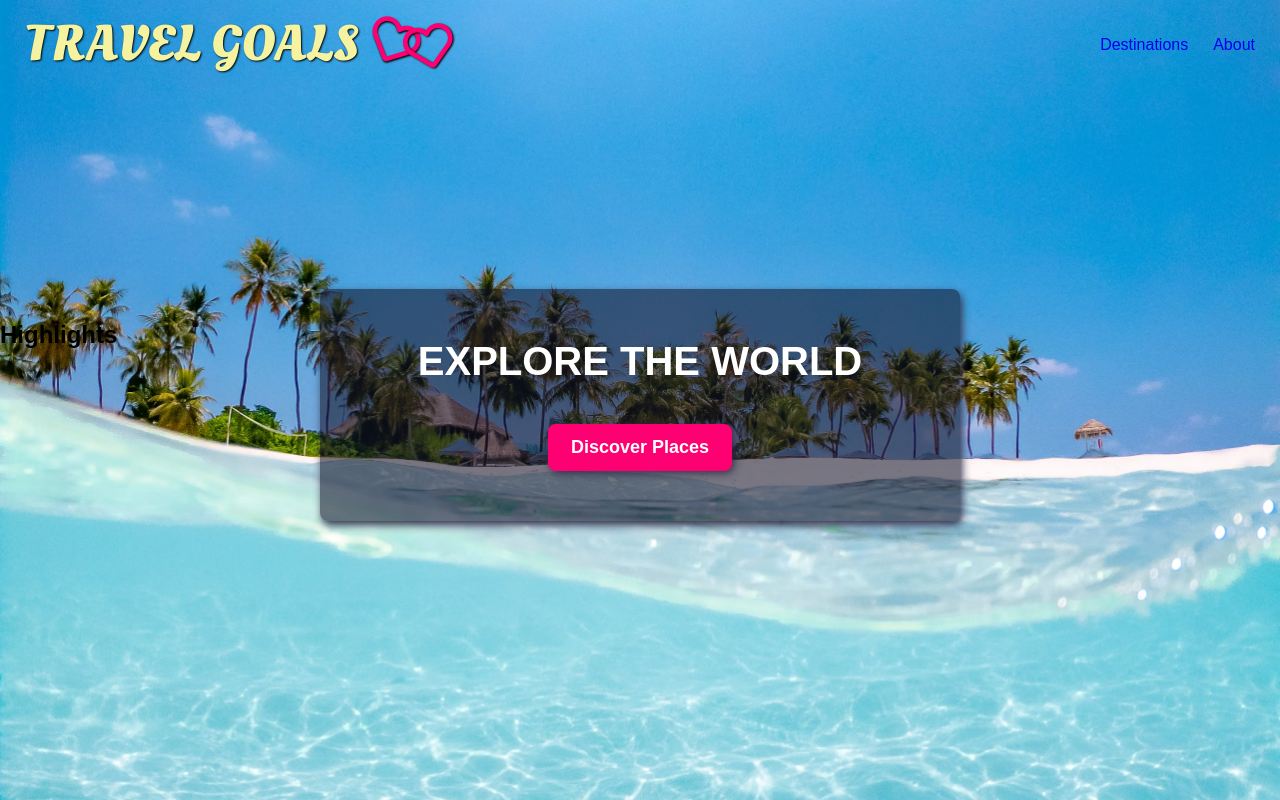
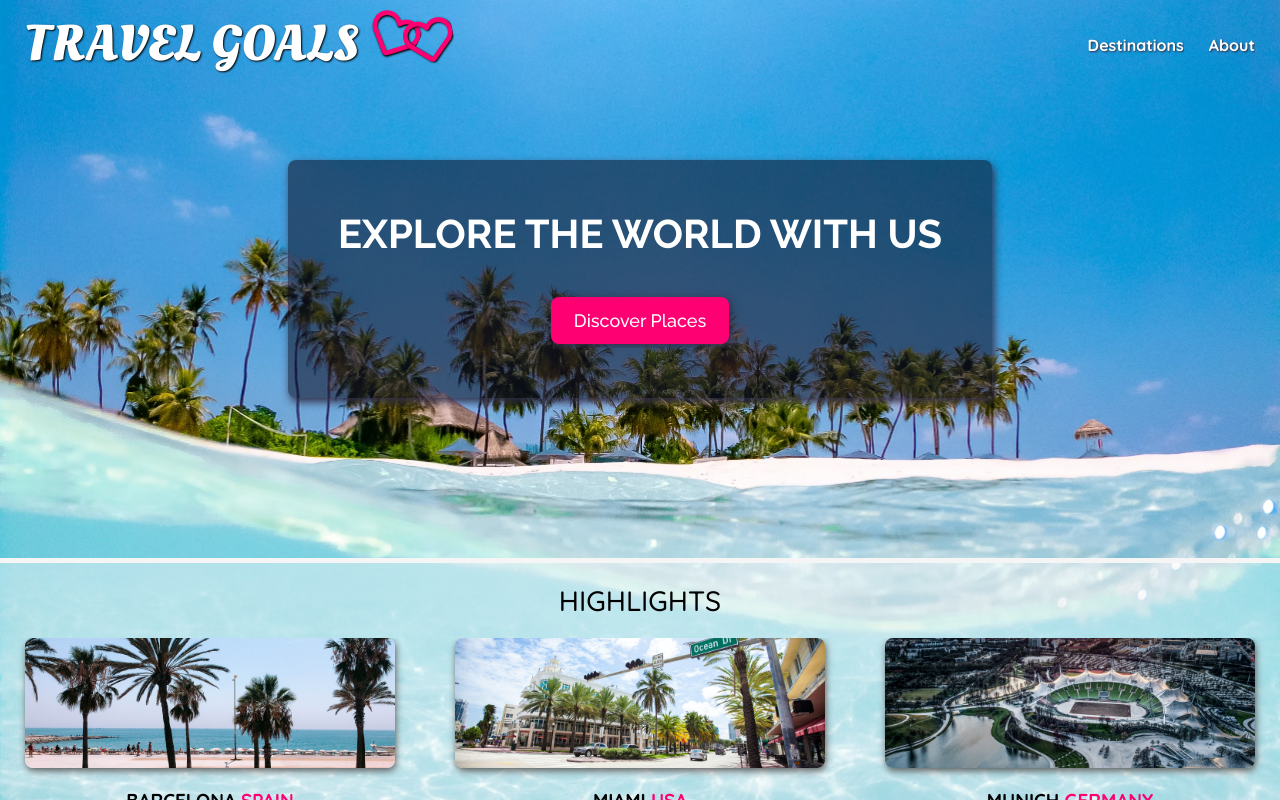
Before and after one commit to olavr-dev/04_html-css-travel-page, a plain HTML site: page index.html in a window 1280 px wide. Drawn offline with Linux system fonts and the light colour scheme.

Commit message:
added highlight section

```diff
--- a/css/style.css
+++ b/css/style.css
@@ -2,11 +2,12 @@
   padding: 0;
   margin: 0;
   box-sizing: border-box;
+  overflow: hidden;
 }
 
 body {
-  height: 100vh;
-  font-family: 'Montserrat', sans-serif;
+  font-family: 'Quicksand', sans-serif;
+  height: 100%;
   background-color: #a4faf6;
   background-image: url(/images/background.avif);
   background-position: center;
@@ -15,9 +16,15 @@ body {
 
 header {
   padding: 10px 25px;
+  width: 100%;
   display: flex;
   justify-content: space-between;
   align-items: center;
+  position: absolute;
+}
+
+main {
+  height: 100vh;
 }
 
 header ul {
@@ -28,11 +35,26 @@ header ul {
 
 li a {
   text-decoration: none;
+  color: #ffffff;
+  font-weight: 700;
+  text-shadow: 1px 1px 2px #332e49;
+  border-bottom: 3px solid transparent;
+  transition: all 250ms ease-in-out;
+  -webkit-transition: all 250ms ease-in-out;
+  -moz-transition: all 250ms ease-in-out;
+  -ms-transition: all 250ms ease-in-out;
+  -o-transition: all 250ms ease-in-out;
+}
+
+li a:hover {
+  width: 0;
+  text-shadow: 1px 1px 2px #332e49;
+  border-bottom: 3px solid #ffffff;
 }
 
 #page-logo a {
   font-family: 'Oleo Script', sans-serif;
-  color: #f5f3a0;
+  color: #ffffff;
   font-size: 50px;
   text-decoration: none;
   text-transform: uppercase;
@@ -59,11 +81,12 @@ li a {
 }
 
 #hero-content {
+  font-family: 'Raleway', sans-serif;
   background-color: #12132890;
   box-shadow: 2px 4px 8px #332e49;
-  width: 50vw;
+  width: 55vw;
   margin: 0 auto;
-  padding: 50px 0;
+  padding: 50px;
   text-align: center;
   border-radius: 8px;
   -webkit-border-radius: 8px;
@@ -71,7 +94,7 @@ li a {
   -ms-border-radius: 8px;
   -o-border-radius: 8px;
   position: relative;
-  top: 200px;
+  top: 20vh;
   color: #ffffff;
 }
 
@@ -90,7 +113,7 @@ li a {
   border: 3px solid transparent;
   text-decoration: none;
   font-size: 18px;
-  font-weight: 700;
+  font-weight: 500;
   color: #ffffff;
   box-shadow: 2px 2px 8px #332e49;
   border-radius: 8px;
@@ -110,3 +133,70 @@ li a {
   border: 3px solid #ff0073;
   color: #ff0073;
 }
+
+#highlights {
+  position: relative;
+  display: flex;
+  align-items: center;
+  flex-direction: column;
+  top: 40vh;
+  height: 100%;
+  background-color: #f7f7f775;
+  border-top: 5px solid #f5f5f5;
+  padding: 20px 0 100px 0;
+}
+
+#highlights h2 {
+  text-transform: uppercase;
+  margin-bottom: 20px;
+  font-size: 28px;
+  font-weight: 500;
+}
+
+#highlights ul {
+  display: flex;
+  justify-content: space-between;
+  list-style: none;
+  gap: 40px;
+}
+
+#barcelona {
+  background-image: url(/images/places/barcelona.jpg);
+}
+
+#miami {
+  background-image: url(/images/places/miami.jpg);
+}
+
+#munich {
+  background-image: url(/images/places/munich.jpg);
+}
+
+.places {
+  display: flex;
+  flex-direction: column;
+  align-items: center;
+  padding: 0 10px;
+  text-transform: uppercase;
+}
+
+.places a {
+  width: 370px;
+  height: 130px;
+  background-position: center;
+  background-size: cover;
+  border-radius: 8px;
+  -webkit-border-radius: 8px;
+  -moz-border-radius: 8px;
+  -ms-border-radius: 8px;
+  -o-border-radius: 8px;
+  box-shadow: 1px 3px 7px #5f5f5f;
+}
+
+.places h3 {
+  margin: 20px;
+}
+
+.country {
+  color: #ff0073;
+}
--- a/index.html
+++ b/index.html
@@ -5,7 +5,7 @@
     <meta name="viewport" content="width=device-width, initial-scale=1.0" />
     <link rel="stylesheet" href="/css/style.css" />
     <link
-      href="https://fonts.googleapis.com/css2?family=Raleway:wght@700&family=Oleo+Script:wght@700&family=Quicksand:wght@300;500;700&display=swap"
+      href="https://fonts.googleapis.com/css2?family=Raleway:wght@500;700&family=Oleo+Script:wght@700&family=Quicksand:wght@300;500;700&display=swap"
       rel="stylesheet"
     />
     <link
@@ -33,14 +33,34 @@
       </nav>
     </header>
     <main>
-      <section>
-        <div id="hero-content">
-          <h1>Explore the world</h1>
+      <section id="hero-content">
+        <div>
+          <h1>Explore the world with us</h1>
           <a href="/places.html">Discover Places</a>
         </div>
       </section>
-      <section>
+      <section id="highlights">
         <h2>Highlights</h2>
+        <ul>
+          <li>
+            <div class="places">
+              <a href="/barcelona.html" id="barcelona"></a>
+              <h3>Barcelona <span class="country">Spain</span></h3>
+            </div>
+          </li>
+          <li>
+            <div class="places">
+              <a href="/miami.html" id="miami"></a>
+              <h3>Miami <span class="country">USA</span></h3>
+            </div>
+          </li>
+          <li>
+            <div class="places">
+              <a href="/munich.html" id="munich"></a>
+              <h3>Munich <span class="country">Germany</span></h3>
+            </div>
+          </li>
+        </ul>
       </section>
     </main>
     <footer>
```
Also changed, not shown: images/places/barcelona.jpg (added), images/places/miami.jpg (added), images/places/munich.jpg (added).
